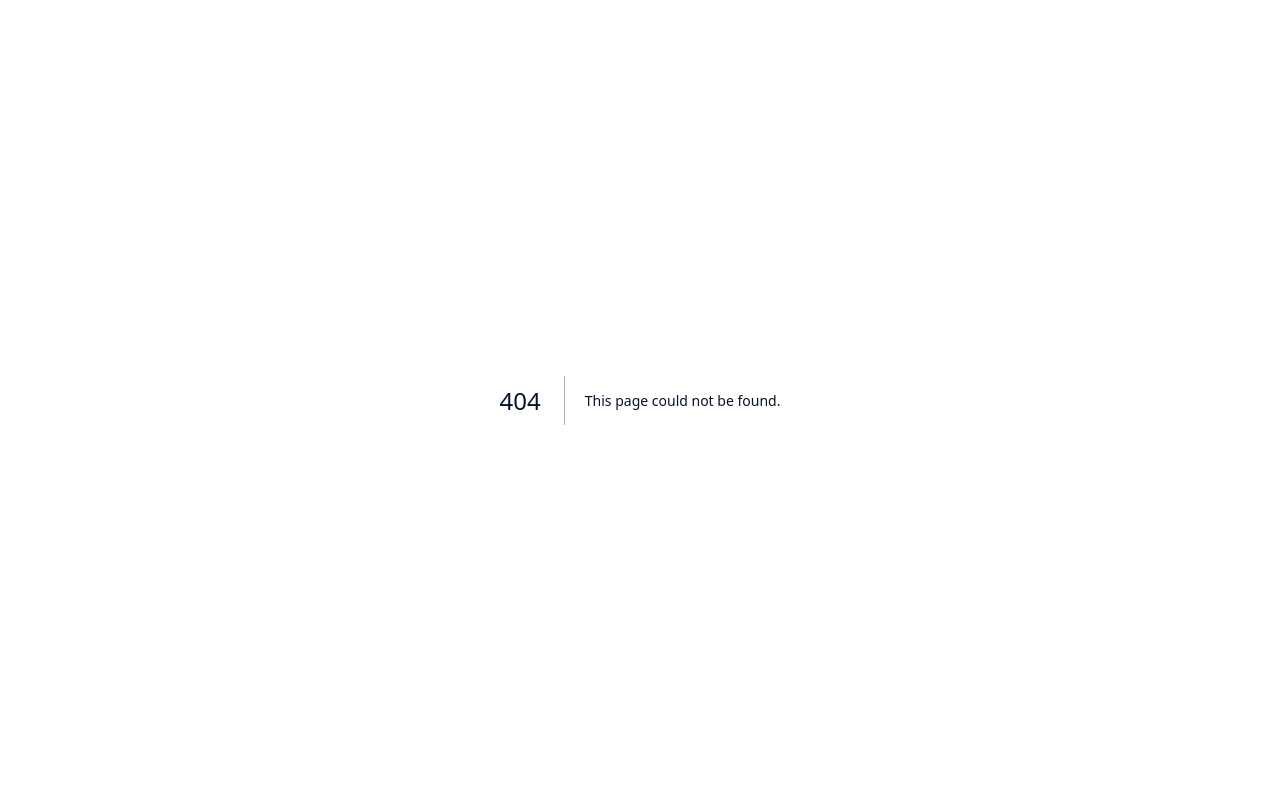
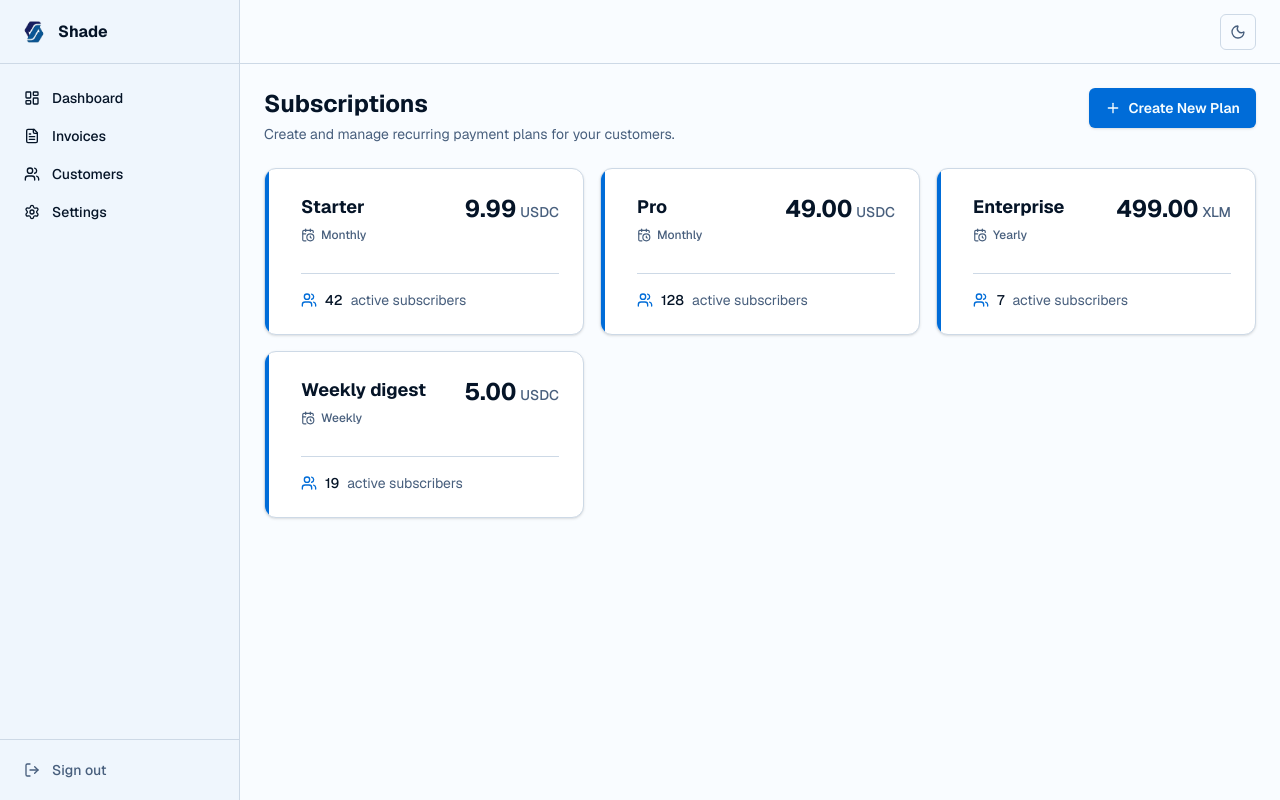
Before and after one commit to ShadeProtocol/shade-frontend, a Next.js app: page /subscriptions in a window 1280 px wide. Before the commit this address had no page. Built offline with nearby package versions, Linux system fonts and the light colour scheme.

Commit message:
feat: add subscriptions list view with plan card grid
Closes ShadeProtocol/shade-frontend#35

```diff
--- /dev/null
+++ b/src/app/subscriptions/page.tsx
@@ -0,0 +1,88 @@
+import { Plus } from "lucide-react";
+
+import { Sidebar } from "@/components/Sidebar";
+import { Topbar } from "@/components/Topbar";
+import { SubscriptionPlanCard } from "@/components/subscription/subscription-plan-card";
+import { Button } from "@/components/ui/button";
+import type { SubscriptionPlan } from "@/lib/subscription-types";
+
+const seedPlans: SubscriptionPlan[] = [
+  {
+    id: "plan-starter",
+    name: "Starter",
+    amount: "9.99",
+    token: "USDC",
+    frequency: "monthly",
+    activeSubscribers: 42,
+  },
+  {
+    id: "plan-pro",
+    name: "Pro",
+    amount: "49.00",
+    token: "USDC",
+    frequency: "monthly",
+    activeSubscribers: 128,
+  },
+  {
+    id: "plan-enterprise",
+    name: "Enterprise",
+    amount: "499.00",
+    token: "XLM",
+    frequency: "yearly",
+    activeSubscribers: 7,
+  },
+  {
+    id: "plan-weekly",
+    name: "Weekly digest",
+    amount: "5.00",
+    token: "USDC",
+    frequency: "weekly",
+    activeSubscribers: 19,
+  },
+];
+
+export const metadata = {
+  title: "Subscriptions | Shade",
+  description: "Manage your recurring subscription plans.",
+};
+
+export default function SubscriptionsPage() {
+  return (
+    <div className="min-h-screen bg-background">
+      <Sidebar />
+      <Topbar />
+
+      <div className="ml-60 pt-16">
+        <main className="min-h-[calc(100vh-4rem)] overflow-y-auto p-6">
+          <div className="mb-6 flex flex-col gap-4 sm:flex-row sm:items-start sm:justify-between">
+            <div>
+              <h1 className="text-2xl font-bold text-foreground">
+                Subscriptions
+              </h1>
+              <p className="mt-1 text-sm text-muted-foreground">
+                Create and manage recurring payment plans for your customers.
+              </p>
+            </div>
+            <Button type="button" className="shrink-0 gap-2 self-start">
+              <Plus className="size-4" />
+              Create New Plan
+            </Button>
+          </div>
+
+          <div className="grid grid-cols-1 gap-4 sm:grid-cols-2 xl:grid-cols-3">
+            {seedPlans.map((plan) => (
+              <SubscriptionPlanCard
+                key={plan.id}
+                name={plan.name}
+                amount={plan.amount}
+                token={plan.token}
+                frequency={plan.frequency}
+                activeSubscribers={plan.activeSubscribers}
+              />
+            ))}
+          </div>
+        </main>
+      </div>
+    </div>
+  );
+}
```
